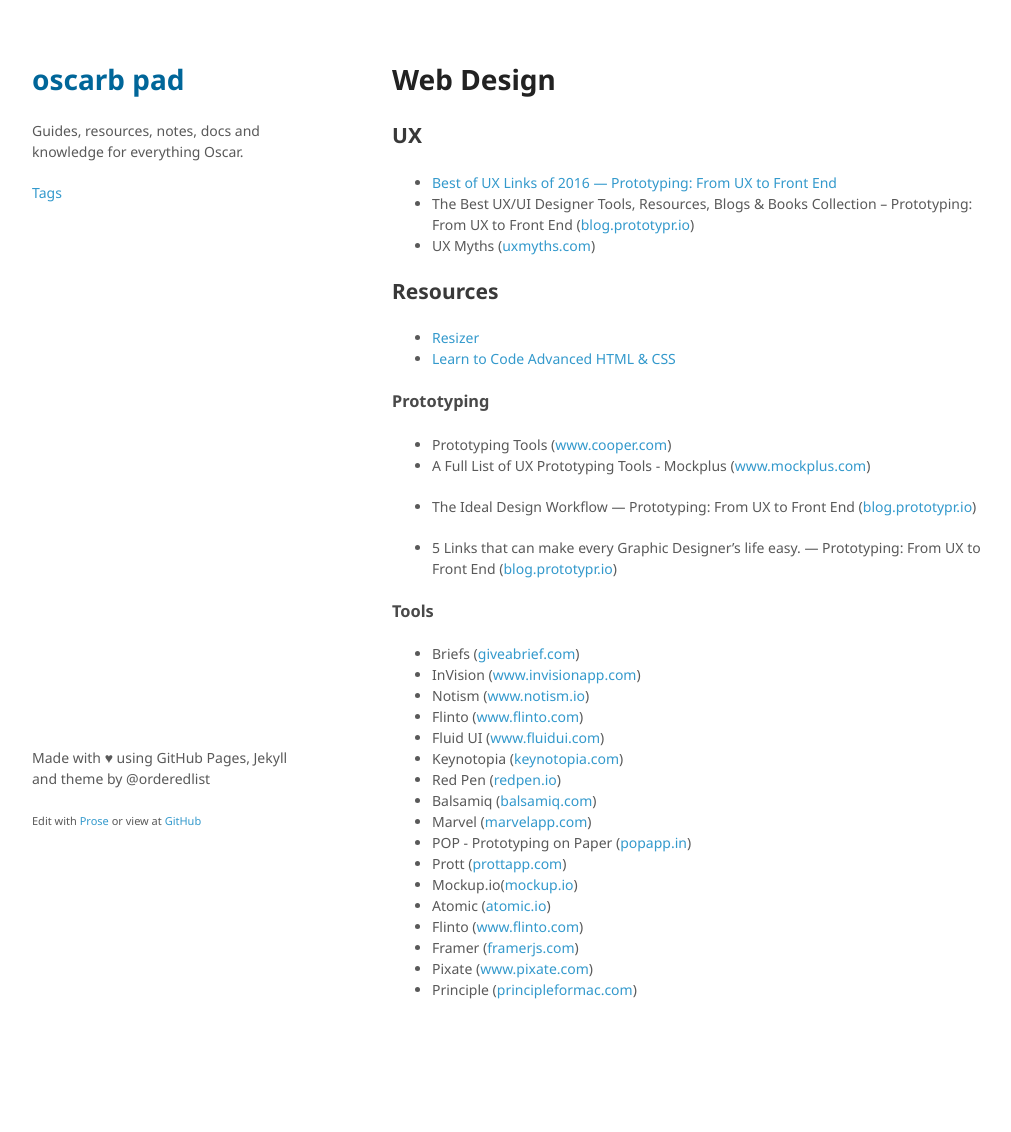
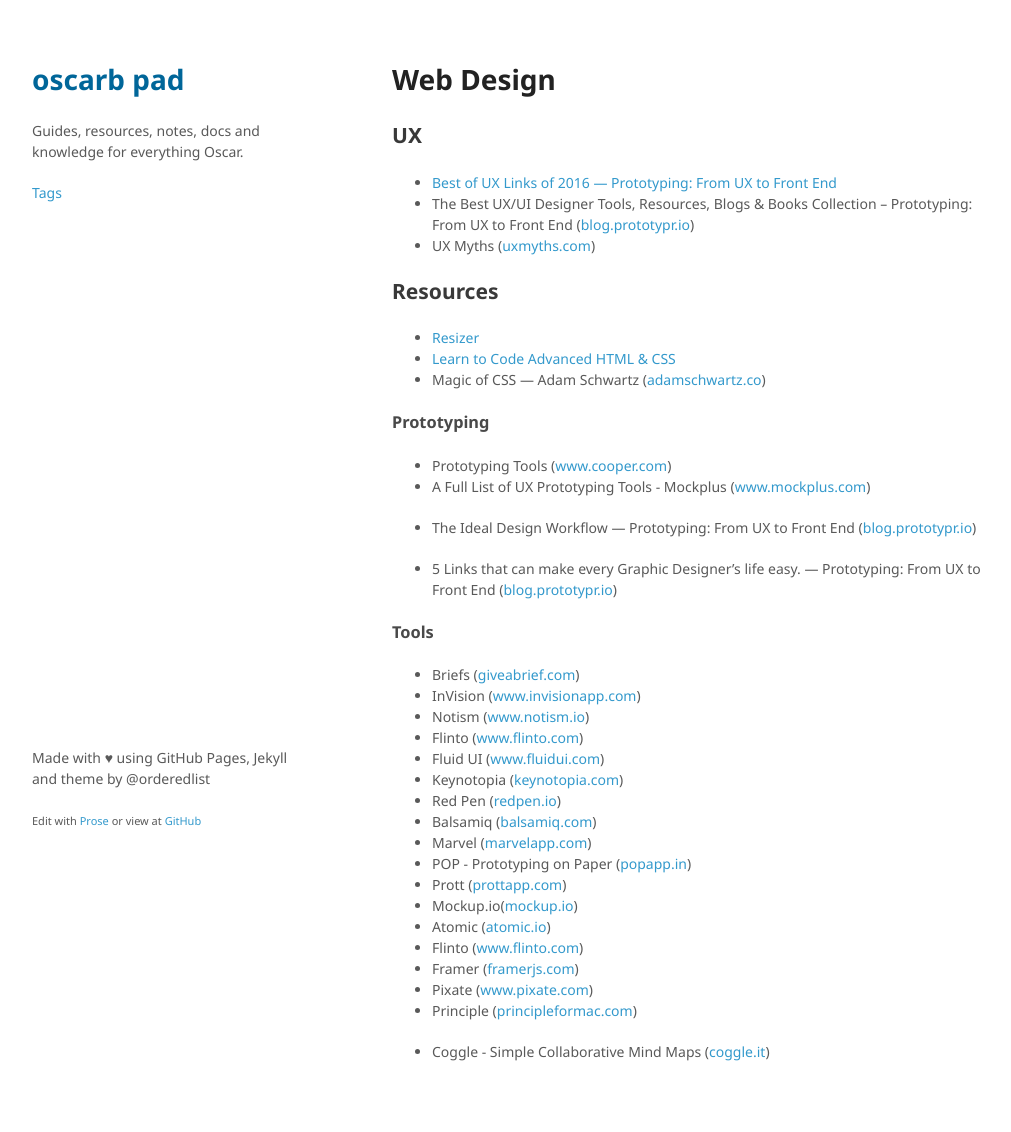
Before and after one commit to oscarb/pad, a Jekyll site: the page built from _docs/web-design.md, in a window 1280 px wide. Shown: the whole page, without its empty margins (128-1139 px from the left). Built offline with Jekyll 4.4.1, drawn with Linux system fonts in a browser that asks for light colours; before the commit the page ends 1070 px from its top, so only the background shows below that.

Commit message:
Updated web-design.md

```diff
--- a/_docs/web-design.md
+++ b/_docs/web-design.md
@@ -20,6 +20,7 @@ published: true
 
 * [Resizer](http://design.google.com/resizer/)
 * [Learn to Code Advanced HTML & CSS](http://learn.shayhowe.com/advanced-html-css/)
+* Magic of CSS — Adam Schwartz ([adamschwartz.co](http://adamschwartz.co/magic-of-css/))
 
 ### Prototyping
 
@@ -49,3 +50,5 @@ published: true
 * Framer ([framerjs.com](https://framerjs.com/))
 * Pixate ([www.pixate.com](http://www.pixate.com/))
 * Principle ([principleformac.com](http://principleformac.com/))
+
+* Coggle - Simple Collaborative Mind Maps ([coggle.it](https://coggle.it/))
```
